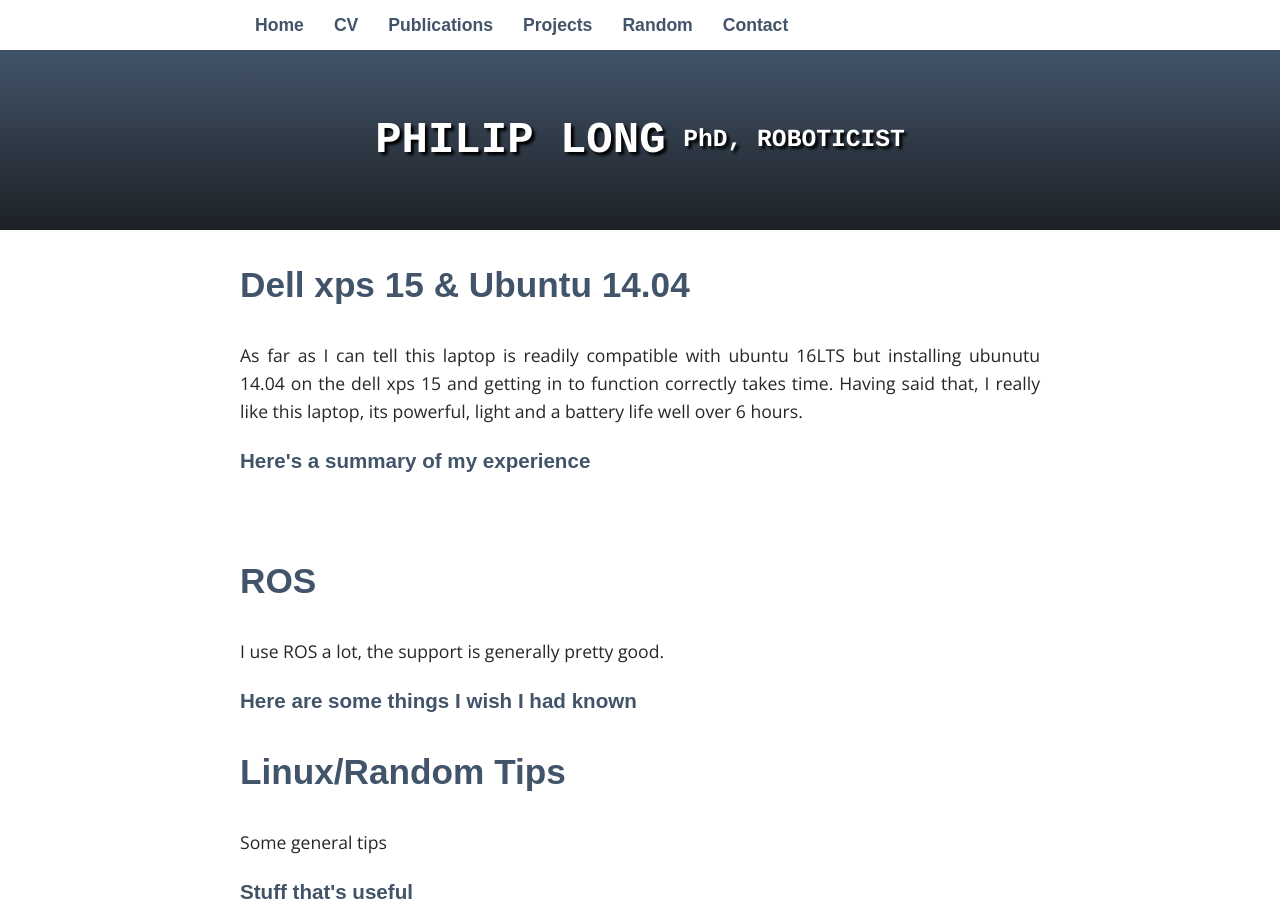
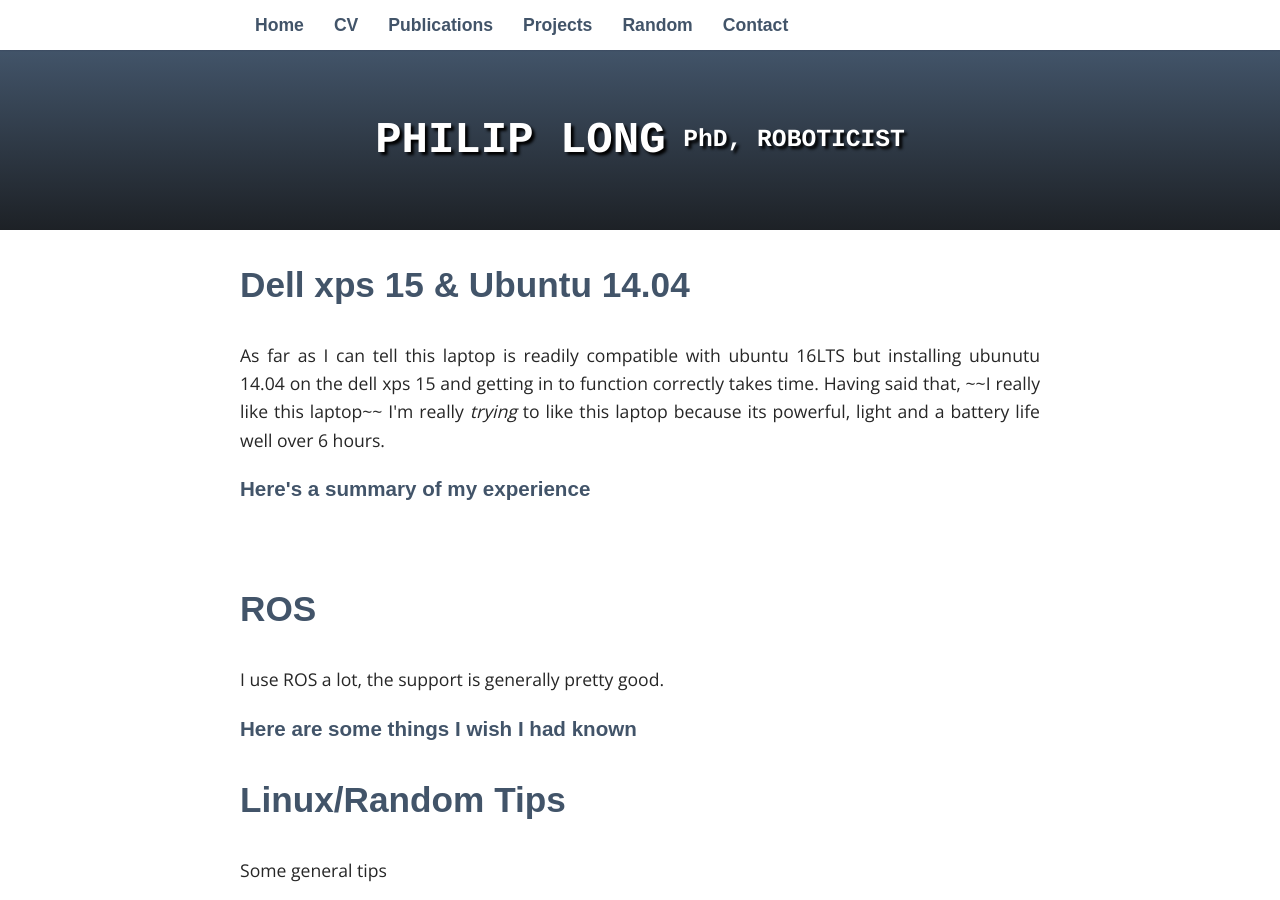
Before and after one commit to philip-long/philip-long.github.io, a Jekyll site: the page built from random/index.html, in a window 1280 px wide and 900 px high. Built offline with Jekyll 4.4.1, drawn with Linux system fonts in a browser that asks for light colours; some web fonts are replaced.

Commit message:
Update index.html

```diff
--- a/random/index.html
+++ b/random/index.html
@@ -7,7 +7,7 @@
  <h2> Dell xps 15 & Ubuntu 14.04</h2>
 
 <p>
-    As far as I can tell this laptop is readily compatible with ubuntu 16LTS but installing ubunutu 14.04 on the dell xps 15 and getting in to function correctly takes time. Having said that, I really like this laptop, its powerful, light and a battery life well over 6 hours.
+    As far as I can tell this laptop is readily compatible with ubuntu 16LTS but installing ubunutu 14.04 on the dell xps 15 and getting in to function correctly takes time. Having said that, ~~I really like this laptop~~ I'm really <i> trying </i> to like this laptop because its powerful, light and a battery life well over 6 hours.
      <a href="/random/dellXPS15.html"> <h3> Here's a summary of my experience</h3></a>
 </p>
 
```
